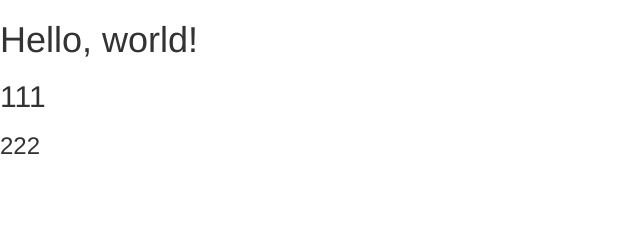
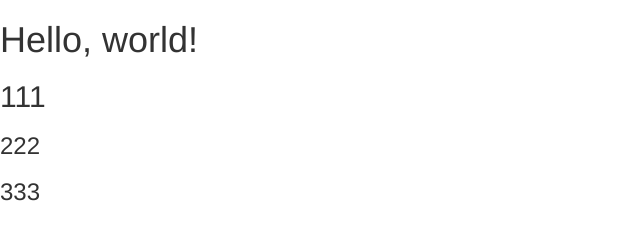
Before and after one commit to tarojiro19791313/tarojiro19791313.github.io, a plain HTML site: page index.html in a window 1280 px wide. Shown: the full height of the page, 0-640 px from the left. Drawn offline with nearby package versions, Linux system fonts and the light colour scheme.

Commit message:
first commit

```diff
--- a/index.html
+++ b/index.html
@@ -16,5 +16,6 @@
     <h1>Hello, world!</h1>
     <h2>111</h2>
     <h3>222</h3>
+    <h3>333</h3>
   </body>
 </html>
```
